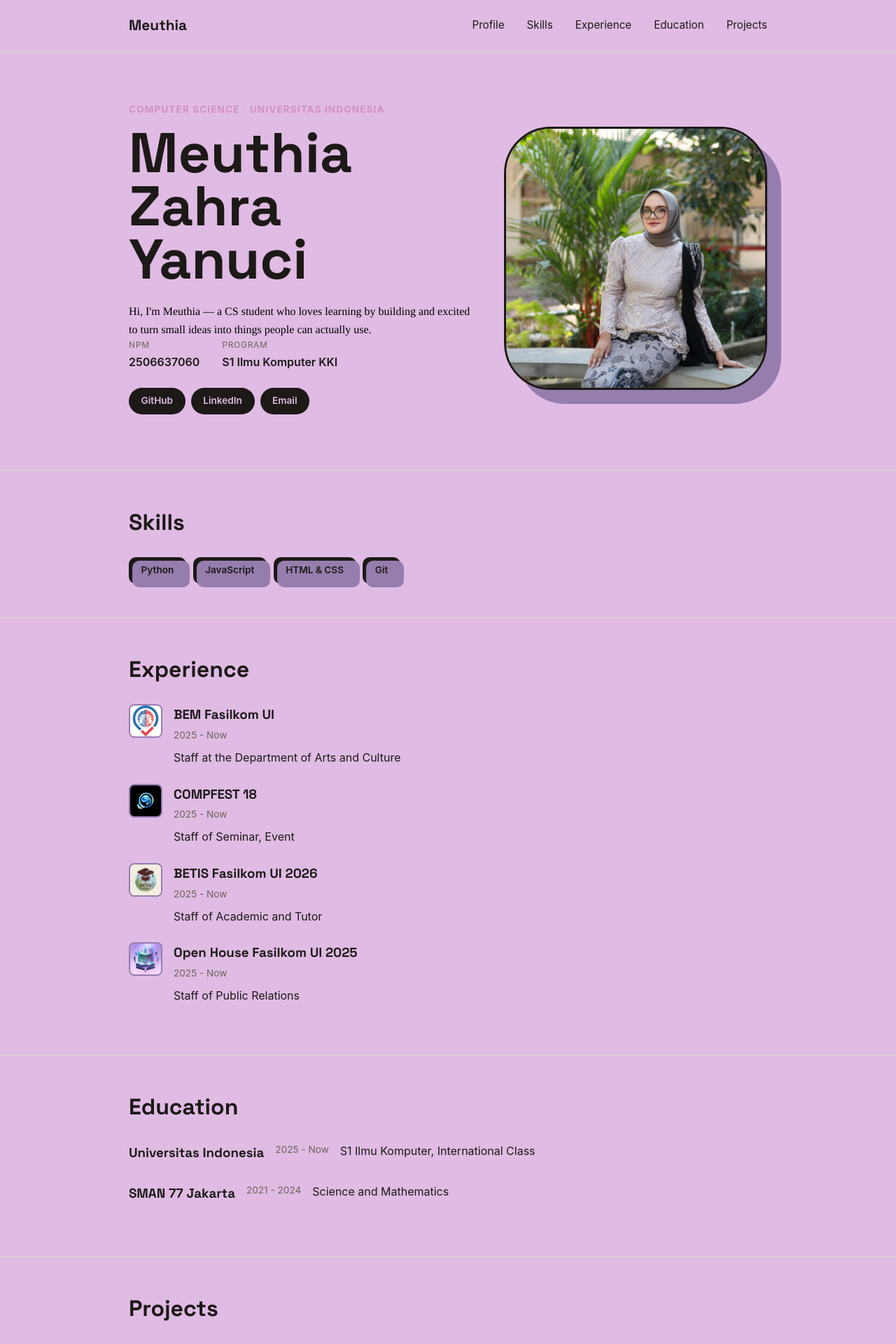
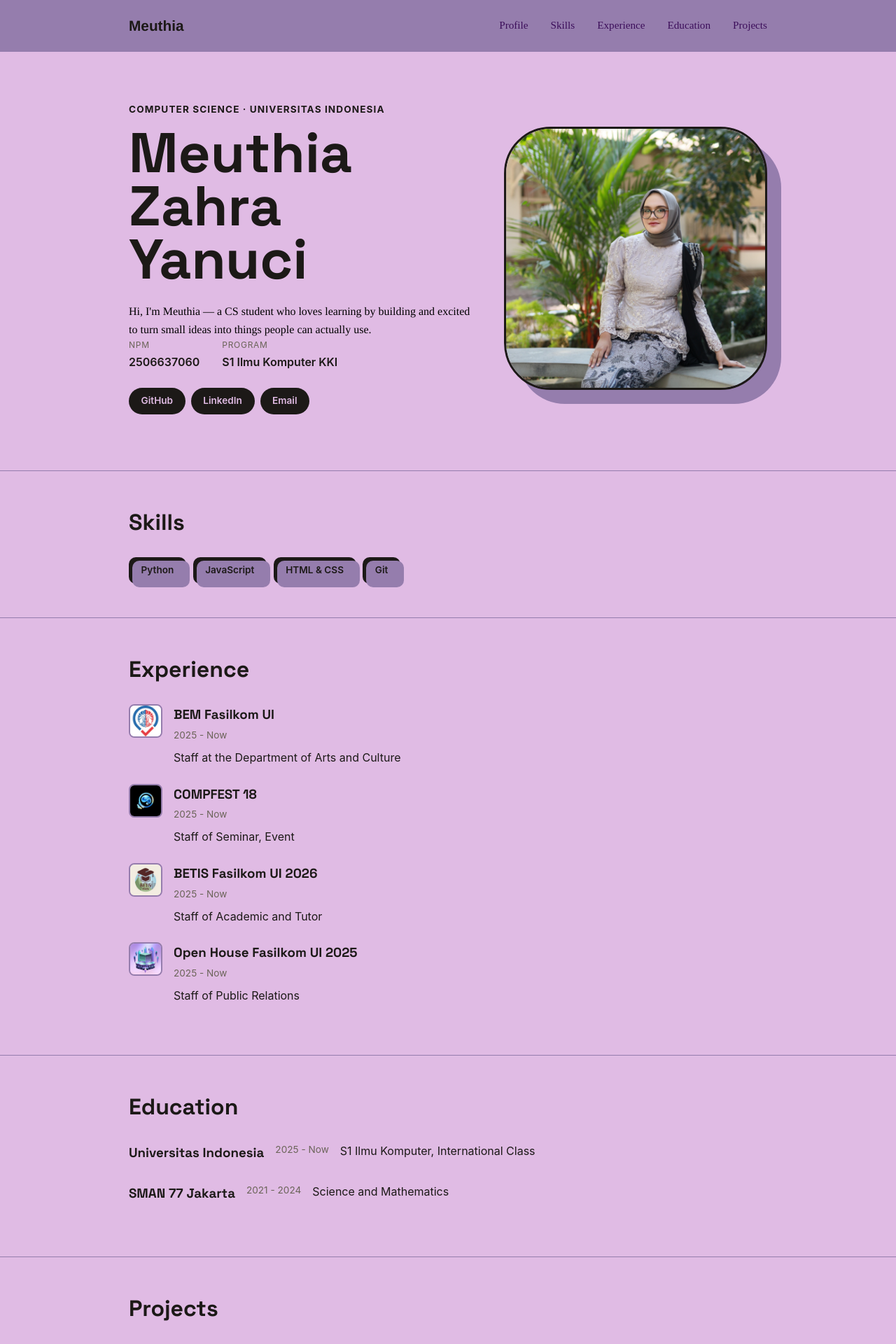
Before and after one commit to meuthiazahra-hub/myportofolio, a Django app: page / in a window 1280 px wide. Shown: the top 1920 px of the page at 70% size. Run offline with Django 5.2, Linux system fonts and the light colour scheme.

Commit message:
update again

```diff
--- a/static/css/style.css
+++ b/static/css/style.css
@@ -8,6 +8,7 @@
     --ink: #1c1917;
     --paper: #E0BBE4;
     --accent: #957DAD;
+    --accent-light: #3c0e5a;
     --accent-dark: #D291BC;
     --line: #e3d9c9;
     --text-muted: #6b6459;
@@ -31,7 +32,8 @@ h1, .brand {
     padding: 0 1.5rem;
 }
 .site-header {
-    border-bottom: 1px solid var(--line);
+    background-color: var(--accent);
+    border-bottom: 1px solid var(--accent);
 }
 
 .site-header .container {
@@ -46,6 +48,7 @@ h1, .brand {
     font-weight: 700;
     color: var(--ink);
     text-decoration: none;
+    font-family: 'Franklin Gothic Medium', 'Arial Narrow', Arial, sans-serif;
 }
 
 .site-header nav {
@@ -54,9 +57,10 @@ h1, .brand {
 }
 
 .site-header nav a {
-    color: var(--ink);
+    color: var(--accent-light);
     text-decoration: none;
     font-size: 0.95rem;
+    font-family:'Times New Roman', Times, serif;
 }
 .hero {
     padding: 4.5rem 0 5rem;
@@ -83,7 +87,7 @@ h1, .brand {
     font-size: 0.85rem;
     letter-spacing: 0.08em;
     text-transform: uppercase;
-    color: var(--accent-dark);
+    color: var(--accentlight);
     font-weight: 700;
     margin-bottom: 0.75rem;
 
@@ -175,7 +179,7 @@ h1, .brand {
     padding: 1.5rem;
     color: var(--text-muted);
     font-size: 0.85rem;
-    border-top: 1px solid var(--line);
+    border-top: 1px solid var(--accent);
 }
 
 @media (max-width: 600px) {
@@ -202,7 +206,7 @@ h1, .brand {
 }
 .content-section {
     padding: 3rem 0;
-    border-top: 1px solid var(--line);
+    border-top: 1px solid var(--accent);
 }
 
 .content-section h2 {
```
